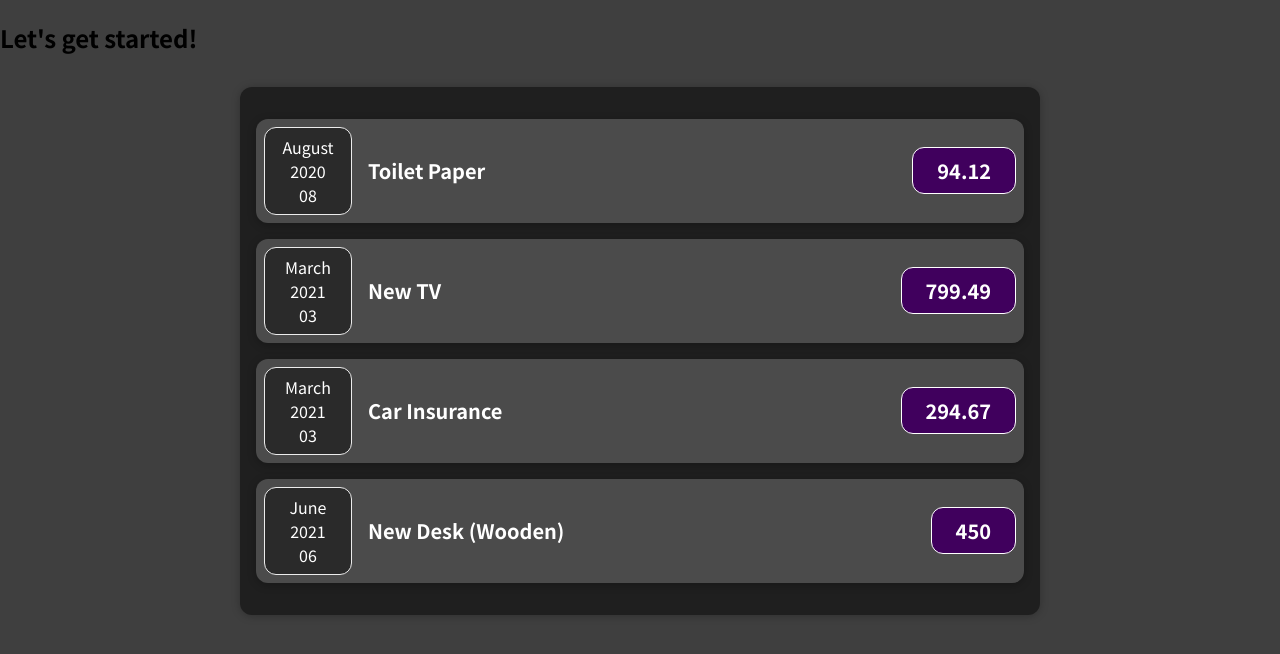
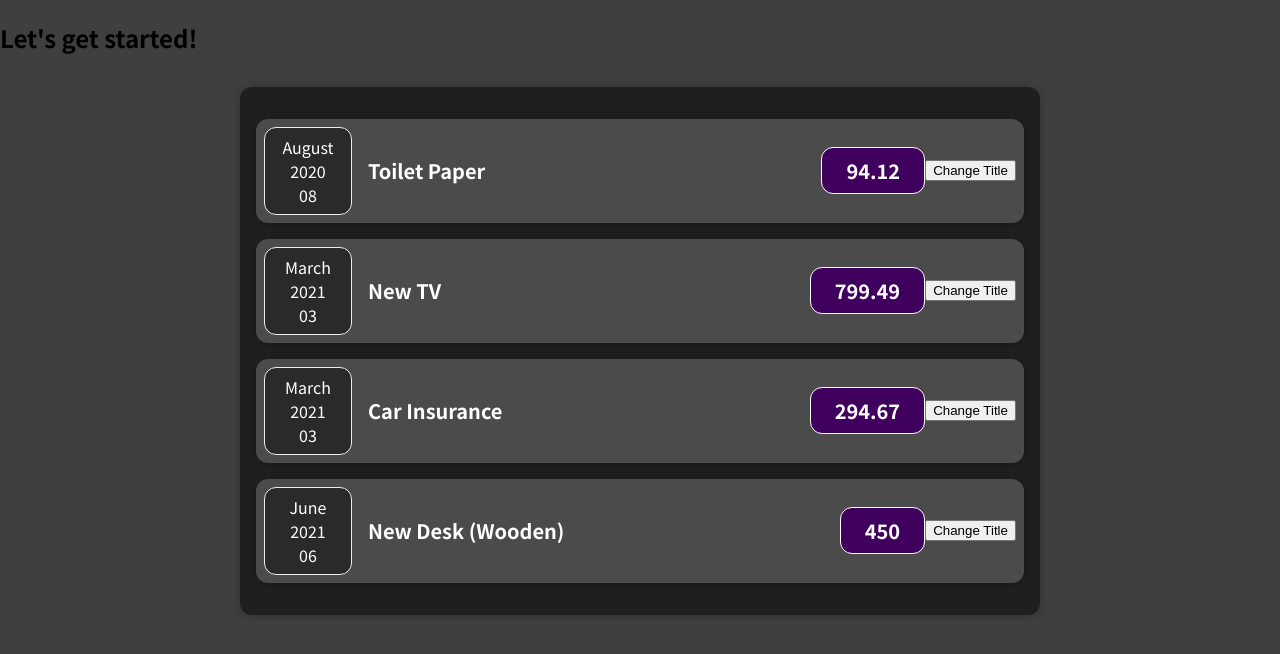
Before and after one commit to ahmetcankaratas/expense-tracker, a React (Create React App) app: page / in a window 1280 px wide. Shown: the top 654 px of the page. Built offline with nearby package versions, Linux system fonts and the light colour scheme.

Commit message:
working with state

```diff
--- a/src/components/ExpenseItem.css
+++ b/src/components/ExpenseItem.css
@@ -2,10 +2,8 @@
   display: flex;
   justify-content: space-between;
   align-items: center;
-  box-shadow: 0 2px 8px rgba(0, 0, 0, 0.25);
   padding: 0.5rem;
   margin: 1rem 0;
-  border-radius: 12px;
   background-color: #4b4b4b;
 }
 
--- a/src/components/ExpenseItem.js
+++ b/src/components/ExpenseItem.js
@@ -1,15 +1,27 @@
+import React, { useState } from "react";
+
 import "./ExpenseItem.css";
 import ExpenseDate from "./ExpenseDate";
+import Card from "./Card";
 
 const ExpenseItem = (props) => {
+  const [title, setTitle] = useState(props.title);
+  console.log("ExpenseItem evaluated by React");
+
+  const clickHandler = () => {
+    setTitle("Updated!");
+    console.log(title);
+  };
+
   return (
-    <div className="expense-item">
+    <Card className="expense-item">
       <ExpenseDate date={props.date} />
       <div className="expense-item__description">
-        <h2>{props.title}</h2>
+        <h2>{title}</h2>
         <div className="expense-item__price">{props.amount}</div>
       </div>
-    </div>
+      <button onClick={clickHandler}>Change Title</button>
+    </Card>
   );
 };
 
```
